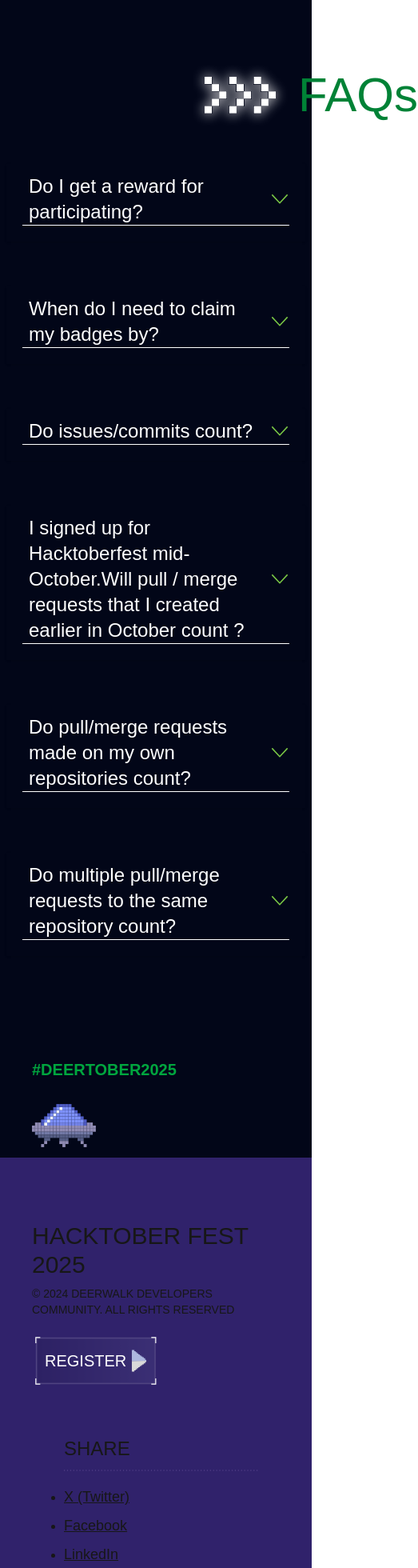
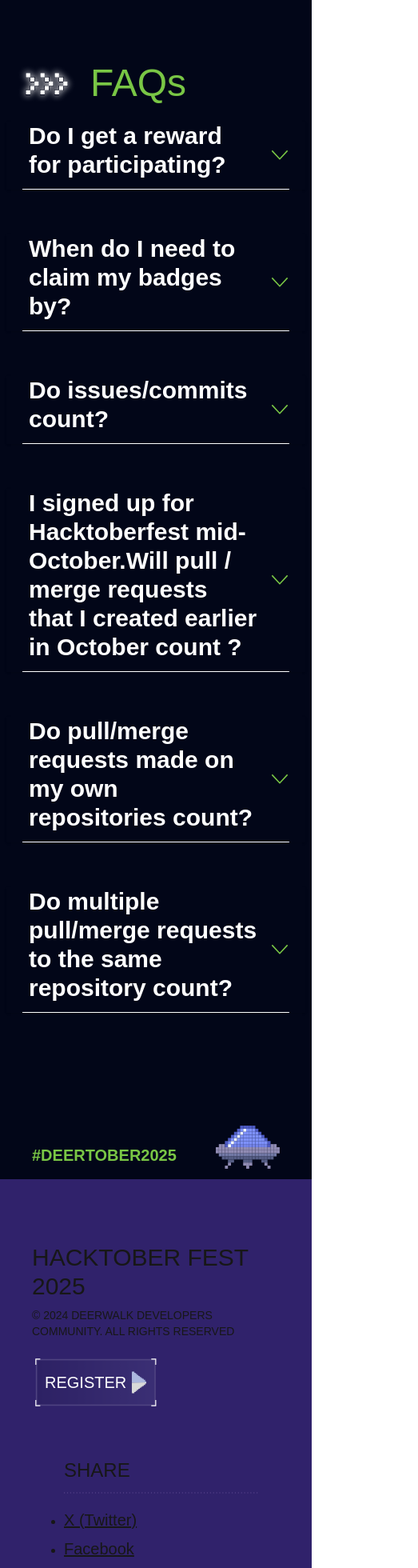
Before and after one commit to Deerwalk-Developers-Community/Hacktoberfest-2025, a Next.js app: page / in a window 390 px wide. Shown: the top 1960 px of the page at 80% size, 523 px wide, since content can reach past the window. Built offline with nearby package versions, Linux system fonts and the light colour scheme.

Commit message:
refactor: Complete faq and responsiveness

```diff
--- a/src/components/accordion.tsx
+++ b/src/components/accordion.tsx
@@ -35,10 +35,10 @@ const Accordion = ({ question, answer, turn, setTurn, idx }: Props) => {
             onClick={toggelAccordion}
             className="flex flex-col items-center justify-center w-full px-2  lg:text-base">
             <button className={`bg-transparent px-5 shadow cursor-pointer w-full h-full ${turn![idx]}`}>
-                <div className='py-3'>
+                <div className=''>
 
                     <div className="flex items-center justify-between text-left gap-4">
-                        <span className="ml-2 lg:font-semibold lg:text-4xl text-2xl">
+                        <span className="lg:font-semibold lg:text-4xl pb-3 ml-2 text-3xl font-bold">
                             {question}
                         </span>
                         <div className="flex-shrink-0 w-6 h-6 flex items-center justify-center">
@@ -55,7 +55,7 @@ const Accordion = ({ question, answer, turn, setTurn, idx }: Props) => {
                         </p>
 
                     </div>
-                    <hr className='pt-2' />
+                    <hr />
                 </div>
 
             </button>
--- /dev/null
+++ b/src/components/faq-header.tsx
@@ -0,0 +1,20 @@
+import Image from "next/image";
+
+export function PageHeader() {
+    return (
+        <div className="ml-4 sm:ml-10 lg:ml-53 flex flex-row items-center gap-3 mb-6 sm:mb-8 lg:mb-12 mr-4 sm:mr-6 ">
+            <div className="text-white text-xl font-mono">
+                <Image
+                    src="/arrow.svg"
+                    alt="Arrow"
+                    width={85}
+                    height={45}
+                    className="w-[85px] h-[45px]"
+                />
+            </div>
+            <h1 className="lg:text-6xl text-5xl font-medium text-[#79C645]">
+                FAQs
+            </h1>
+        </div>
+    );
+}
--- a/src/components/faq.tsx
+++ b/src/components/faq.tsx
@@ -1,8 +1,9 @@
 "use client";
 import Image from 'next/image';
+import Arrow from "../../public/arrow";
 
 import { useState } from "react";
-import { PageHeader } from "./page-header";
+import { PageHeader } from "./faq-header";
 
 import Layout from "./layout";
 import ufo from "../../public/ufo.svg"
@@ -11,32 +12,32 @@ const faqs = [
     {
         idx: 1,
         question: "Do I get a reward for participating?",
-        answer: "Yes"
+        answer: "Yes, you can earn digital badges (and sometimes swag if eligible)."
     },
     {
         idx: 2,
         question: "When do I need to claim my badges by?",
-        answer: ""
+        answer: "Before the deadline set by Hacktoberfest (usually mid-November)."
     },
     {
         idx: 3,
         question: "Do issues/commits count?",
-        answer: ""
+        answer: "No, only accepted pull/merge requests count."
     },
     {
         idx: 4,
         question: "I signed up for Hacktoberfest mid- October.Will pull / merge requests that I created earlier in October count ?",
-        answer: ""
+        answer: "Yes, as long as they were made in October and meet the rules."
     },
     {
         idx: 5,
         question: "Do pull/merge requests made on my own repositories count?",
-        answer: ""
+        answer: "No, they must be on others’ repositories."
     },
     {
         idx: 6,
         question: "Do multiple pull/merge requests to the same repository count?",
-        answer: ""
+        answer: "Yes, but they need to be meaningful and accepted."
     }
 ];
 
@@ -63,8 +64,8 @@ export default function FAQ() {
                 />
             </div>
 
-            <div className="pt-32 flex flex-col lg:flex-row justify-between items-start lg:items-end w-full px-10 lg:px-60">
-                <span className="text-green-600 text-xl sm:text-2xl lg:text-2xl font-semibold mb-4 lg:mb-0">
+            <div className="pt-32 flex lg:flex-row justify-between items-end w-full px-10 lg:px-60">
+                <span className="text-[#79C645] text-xl sm:text-2xl lg:text-2xl font-semibold mb-4 lg:mb-0">
                     #DEERTOBER2025
                 </span>
                 <Image src={ufo} alt="" width={80} height={80} className="lg:w-24 lg:h-24 w-20 h-20" />
--- a/src/components/footer.tsx
+++ b/src/components/footer.tsx
@@ -7,11 +7,11 @@ const reqColumns = [
         idx: 1,
         title: "SHARE",
         links: [
-            { linkText: "X (Twitter)", link: "https://www.twitter.com" },
-            { linkText: "Facebook", link: "https://www.facebook.com" },
-            { linkText: "LinkedIn", link: "https://www.linkedin.com" },
-            { linkText: "Hacker News", link: "https://news.ycombinator.com" },
-            { linkText: "Reddit", link: "https://www.reddit.com" },
+            { linkText: "X (Twitter)", link: "https://twitter.com/share?url=https%3A%2F%2Fhacktoberfest.com&text=Spread%20the%20love%20for%20open%20source%20with%20%23Hacktoberfest%2C%20a%20month-long%20celebration%20of%20open-source%20projects%2C%20their%20maintainers%2C%20and%20the%20entire%20community%20of%20contributors." },
+            { linkText: "Facebook", link: "https://www.facebook.com/sharer/sharer.php?u=https%3A%2F%2Fhacktoberfest.com" },
+            { linkText: "LinkedIn", link: "https://www.linkedin.com/sharing/share-offsite/?url=https%3A%2F%2Fhacktoberfest.com" },
+            { linkText: "Hacker News", link: "https://news.ycombinator.com/submitlink?u=https%3A%2F%2Fhacktoberfest.com&t=Hacktoberfest%202025" },
+            { linkText: "Reddit", link: "https://www.reddit.com/submit?url=https%3A%2F%2Fhacktoberfest.com&title=Hacktoberfest%202025" },
         ],
     },
     {
@@ -24,26 +24,18 @@ const reqColumns = [
             { linkText: "Email", link: "mailto:example@gmail.com" },
         ],
     },
-    {
-        idx: 3,
-        title: "LEGAL",
-        links: [
-            { linkText: "Terms", link: "#" },
-            { linkText: "Privacy", link: "#" },
-            { linkText: "Brand Guideline", link: "#" },
-        ],
-    },
+
 ]
 
 const Footer = () => {
     return (
-        <div className="bg-[#30226B] flex flex-col lg:flex-row py-20 px-10 lg:px-20 w-full justify-between">
+        <div className="bg-[#30226B] flex flex-col lg:flex-row py-20 px-10 lg:px-20 w-full justify-around">
             <Card
                 title="HACKTOBER FEST 2025"
                 body="&copy; 2024 DEERWALK DEVELOPERS COMMUNITY. ALL RIGHTS RESERVED"
                 buttonText="REGISTER"
             />
-            <div className="flex flex-col lg:flex-row lg:w-[70%] justify-between ms-10 lg:ms-60 lg:me-40 mt-10 lg:mt-10 lg:px-20">
+            <div className="flex flex-col lg:flex-row md:flex-row ms-10 lg:ms-60 lg:me-40 mt-10 lg:mt-10 lg:px-20">
                 {reqColumns.map((item, i) => (
                     <ListLayout key={i} list={item} />
                 ))}
--- a/src/components/layout.tsx
+++ b/src/components/layout.tsx
@@ -16,7 +16,7 @@ interface LayoutProps {
 
 const Layout = ({ handleClick, isActive, turn, setTurn, data }: LayoutProps) => {
     return (
-        <div className="max-w-6xl mx-auto flex flex-col gap-14 w-full">
+        <div className="max-w-7xl mx-auto flex flex-col gap-14 w-full">
             {data.map((element, i) => (
                 <div className="w-full" key={i}>
                     <Accordion
--- a/src/components/list-layout.tsx
+++ b/src/components/list-layout.tsx
@@ -19,9 +19,9 @@ type Props = {
 
 const ListLayout = ({ list }: Props) => {
     return (
-        <div className="flex-1 min-w-0 ps-0 lg:ps-10 mt-6 lg:mt-0">
+        <div className="flex-1 ps-0 lg:ps-10 mt-6 lg:mt-0 max-w-80">
             <h2 className="text-2xl lg:text-3xl mb-2">{list.title}</h2>
-            <DottedLine className="w-[90%] h-1.5" />
+            <DottedLine className="w-[90%]" />
             <ul className="list-disc pt-4 space-y-2">
                 {list.links.map((element) => {
                     const isExternal = element.link.startsWith("http")
@@ -32,14 +32,14 @@ const ListLayout = ({ list }: Props) => {
                                     href={element.link}
                                     target="_blank"
                                     rel="noopener noreferrer"
-                                    className="underline text-lg lg:text-2xl"
+                                    className="underline text-xl lg:text-2xl"
                                 >
                                     {element.linkText}
                                 </a>
                             ) : (
                                 <Link
                                     href={element.link}
-                                    className="underline text-lg lg:text-2xl"
+                                    className="underline text-xl lg:text-2xl"
                                 >
                                     {element.linkText}
                                 </Link>
--- a/src/components/page-header.tsx
+++ /dev/null
@@ -1,14 +0,0 @@
-import Arrow from "../../public/arrow";
-
-export function PageHeader() {
-    return (
-        <div className="ml-60 flex flex-row items-center gap-3 mb-12 mr-10">
-            <div className="text-white text-xl font-mono">
-                <Arrow className="w-85px h-45px " />
-            </div>
-            <h1 className="text-6xl font-medium text-green-700">
-                FAQs
-            </h1>
-        </div>
-    );
-}
```
